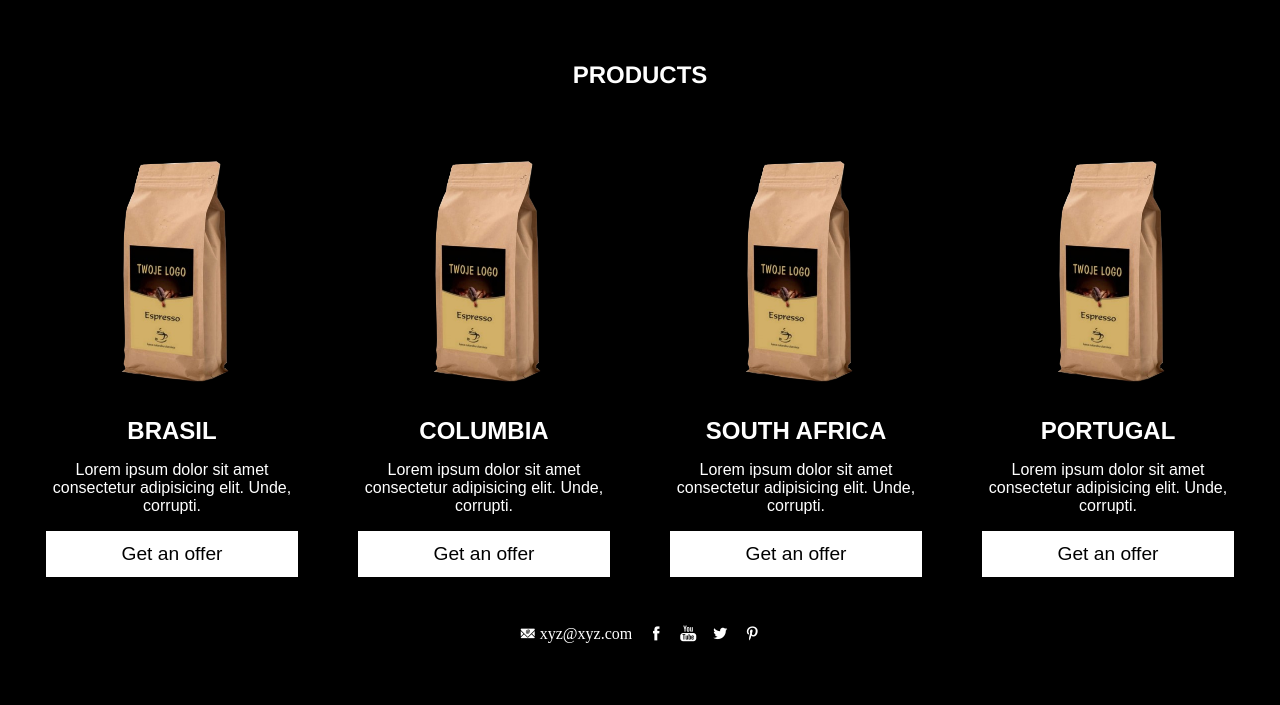
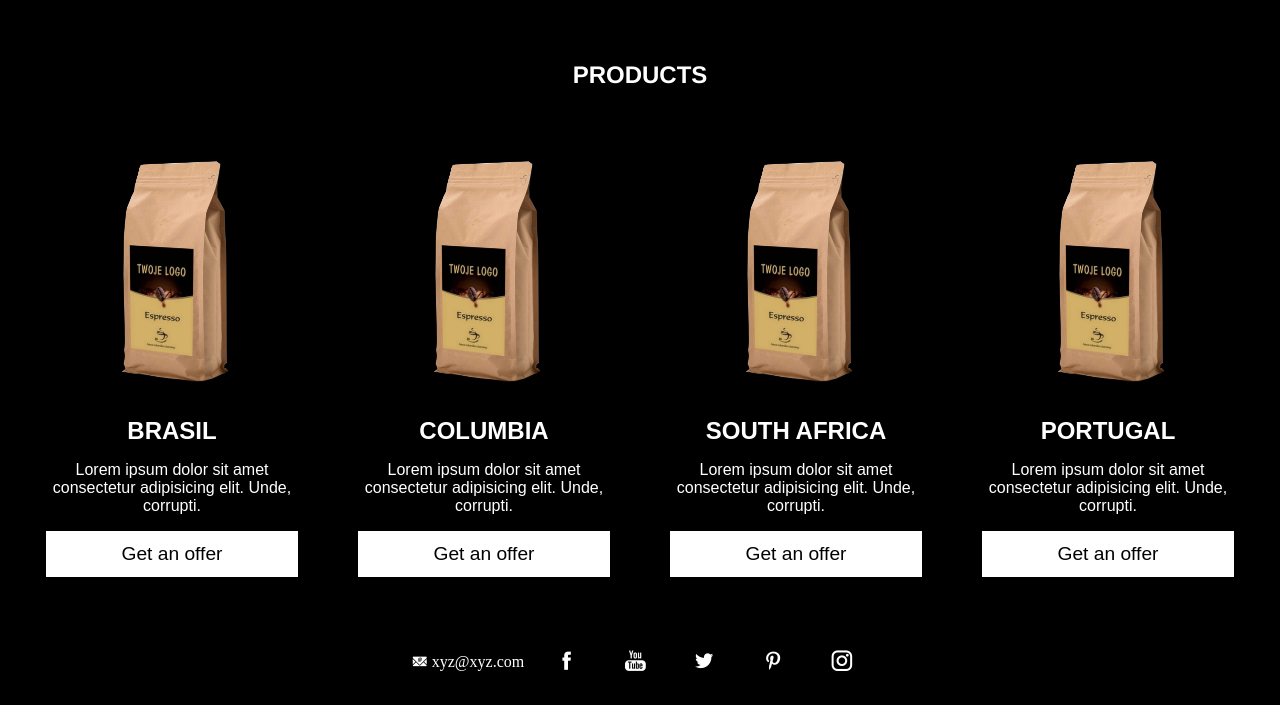
Before and after one commit to michaltyczynski1993/coffeeWebsite, a plain HTML site: page index.html in a window 1280 px wide. Shown: the part 919-1624 px from the top of the page. Before the commit the page ends 1568 px from the top, so only its background shows below. Drawn offline with Linux system fonts and the light colour scheme.

Commit message:
footer changes

```diff
--- a/index.html
+++ b/index.html
@@ -84,10 +84,15 @@
         </section>
         <footer class="row flex-text-center">
             <i class="icofont-email"> xyz@xyz.com</i>
-            <i class="icofont-facebook"></i>
-            <i class="icofont-brand-youtube"></i>
-            <i class="icofont-twitter"></i>
-            <i class="icofont-pinterest"></i>
+            <a href="#"><i class="icofont-facebook"></i></a>
+            <a href=""><i class="icofont-brand-youtube"></i></a>
+            <a href=""><i class="icofont-twitter"></i></a>
+            <a href=""><i class="icofont-pinterest"></i></a>
+            <a href=""><i class="icofont-instagram"></i></a>
+
+
+
+
         </footer>
     </main>
 </body>
--- a/style.css
+++ b/style.css
@@ -125,6 +125,10 @@ ul {
     opacity: 0.7;
 }
 
+footer {
+    padding: 1rem 0rem;
+}
+
 footer i {
     padding: 0.5rem;
 }
```
